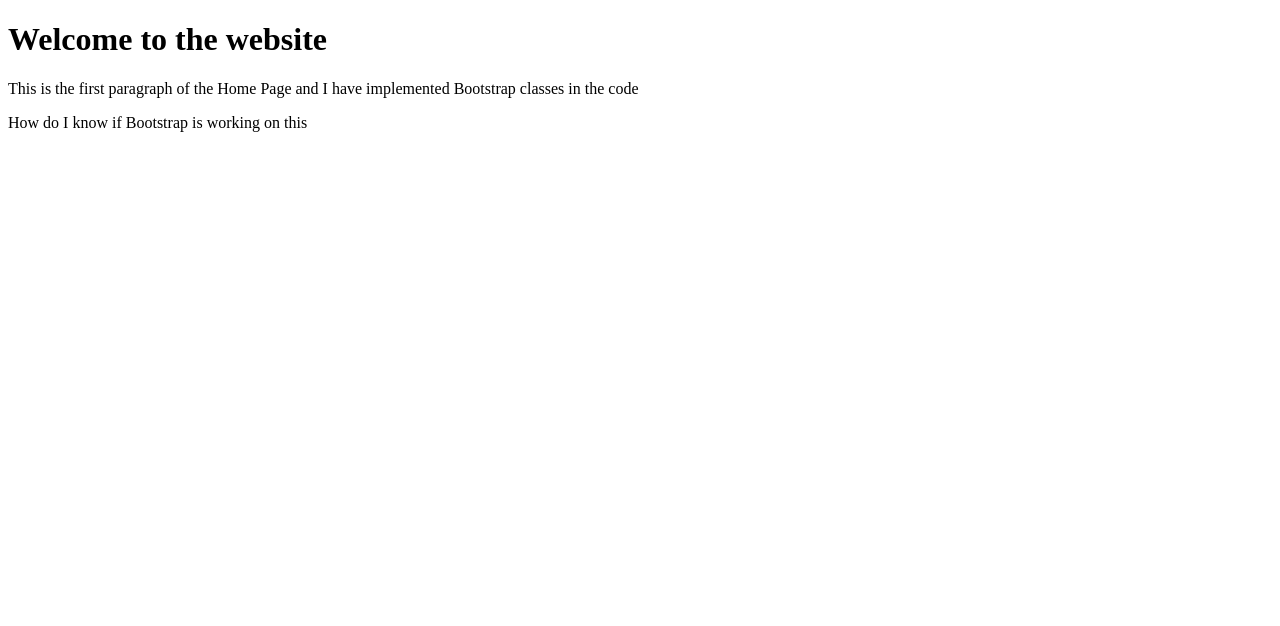
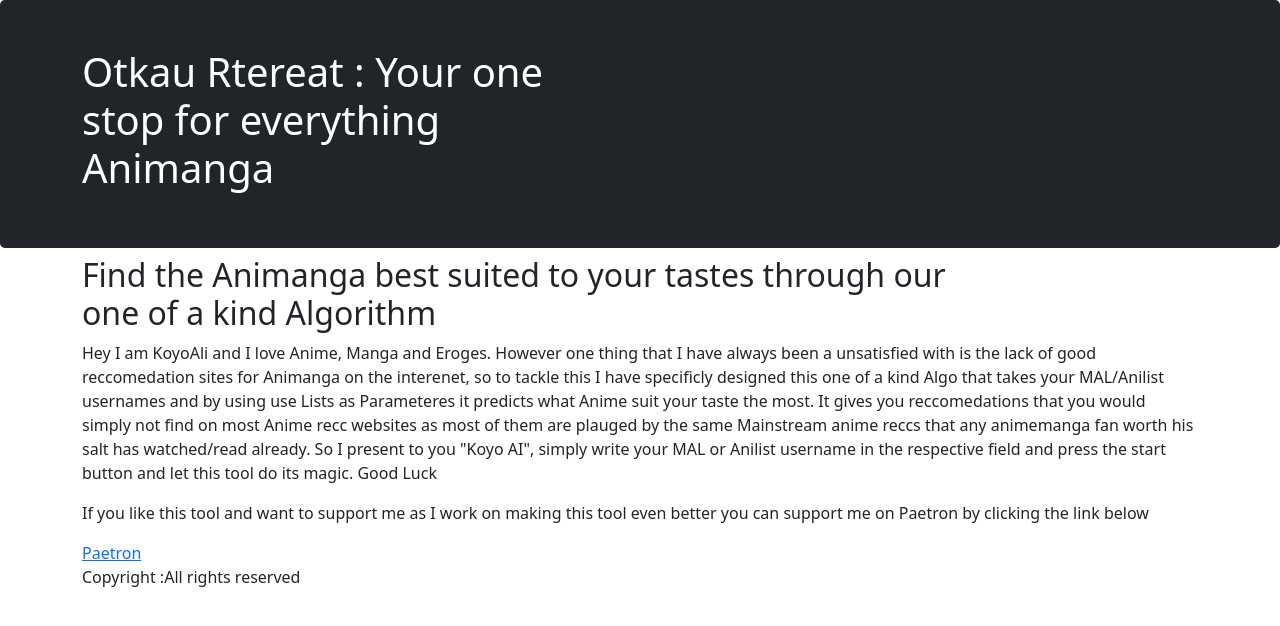
Before and after one commit to KoyoAli/git-test, a website: page index.html in a window 1280 px wide. Drawn offline with nearby package versions, Linux system fonts and the light colour scheme.

Commit message:
Seventh commit

```diff
--- a/index.html
+++ b/index.html
@@ -4,22 +4,65 @@
 <html>
 
 <head>
-  <!-- Required meta tags -->
-
+  <!-- Required meta tags always come first -->
     <meta charset="utf-8">
-    <meta name="viewport" content="width=device-width, initial-scale=1">
+    <meta name="viewport" content="width=device-width, initial-scale=1, shrink-to-fit=no">
+    <meta http-equiv="x-ua-compatible" content="ie=edge">
 
     <!-- Bootstrap CSS -->
-    <link href="node_modules\bootstrap\dist\css\bootstrap.min.css">
-    <title>Home</title>
+    <link rel="stylesheet" href="node_modules/bootstrap/dist/css/bootstrap.min.css">
+    <title>Otaku Retreat</title>
 </head>
 
 <body>
-      <h1> Welcome to the website </h1>
-      <p> This is the first paragraph of the Home Page and I have implemented Bootstrap classes in the code </p>
-      <p> How do I know if Bootstrap is working on this</p>
-      <script src="node_modules\@popperjs\core\dist\umd\popper.min.js"></script>
-      <script src="node_modules\bootstrap\dist\js\bootstrap.min.js"></script>
+<header>
+    <div class="h-100 p-5 text-white bg-dark rounded-3">
+    <div class="container">
+      <div class="row">
+        <div class="col-12 col-sm-6">
+    <h1> Otkau Rtereat : Your one stop for everything Animanga </h1>
+         <div class="col-12 col-sm"></div>
+        </div>
+      </div>
+    </div>
+  </div>
+</header>
+
+      <div class="container">
+        <div class="row">
+         <div class=" mt-2 col-12 col-sm-8 col-md-10" >
+           <h2> Find the Animanga best suited to your tastes through our one of a kind Algorithm </h2>
+         </div>
+
+        <div class="col-12 col-sm-12 ">
+          <p> Hey I am KoyoAli and I love Anime, Manga and Eroges. However one thing that I have always been a unsatisfied with is the lack of good reccomedation
+            sites for Animanga on the interenet, so to tackle this I have specificly designed this one of a kind Algo that takes your MAL/Anilist usernames and by using
+            use Lists as Parameteres it predicts what Anime suit your taste the most. It gives you reccomedations that you would simply not find on most Anime recc websites
+            as most of them are plauged by the same Mainstream anime reccs that any animemanga fan worth his salt has watched/read already.
+
+            So I present to you "Koyo AI", simply write your MAL or Anilist username in the respective field and press the start button and let this tool do its magic. Good Luck
+          </p>
+        </div>
+      </div>
+      </div>
+
+<footer>
+<div class="container">
+     <div class="row">
+         <div class="col-12 col-sm-12">
+         <p> If you like this tool and want to support me as I work on making this tool even better you can support me on Paetron by clicking the link below</p>
+         <a href="https://www.patreon.com/"> Paetron </a>
+
+     </div>
+     <div class="col-auto">
+       <p> Copyright :All rights reserved</p>
+     </div>
+   </div>
+</div>
+
+</footer>
+<script src="node_modules/popper.js/dist/umd/popper.min.js"></script>
+<script src="node_modules/bootstrap/dist/js/bootstrap.min.js"></script>
 
 </body>
 
```
